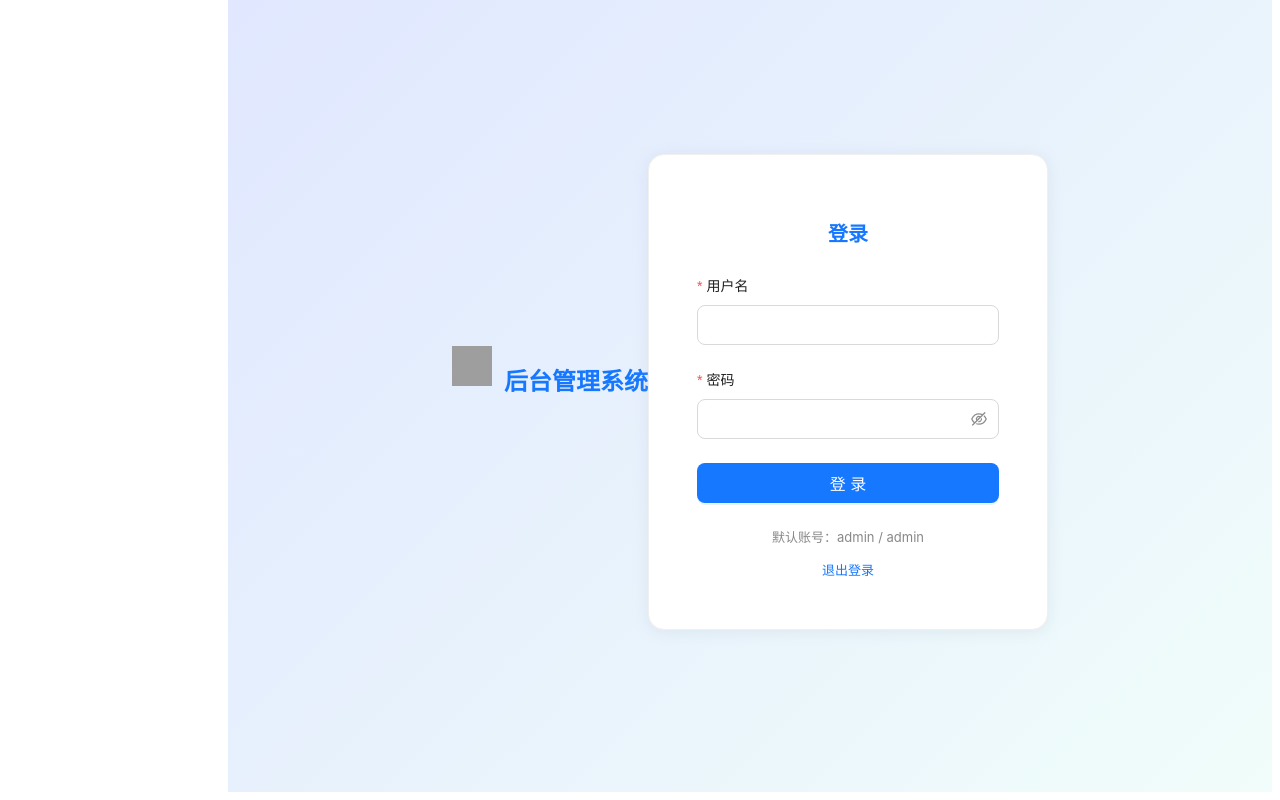
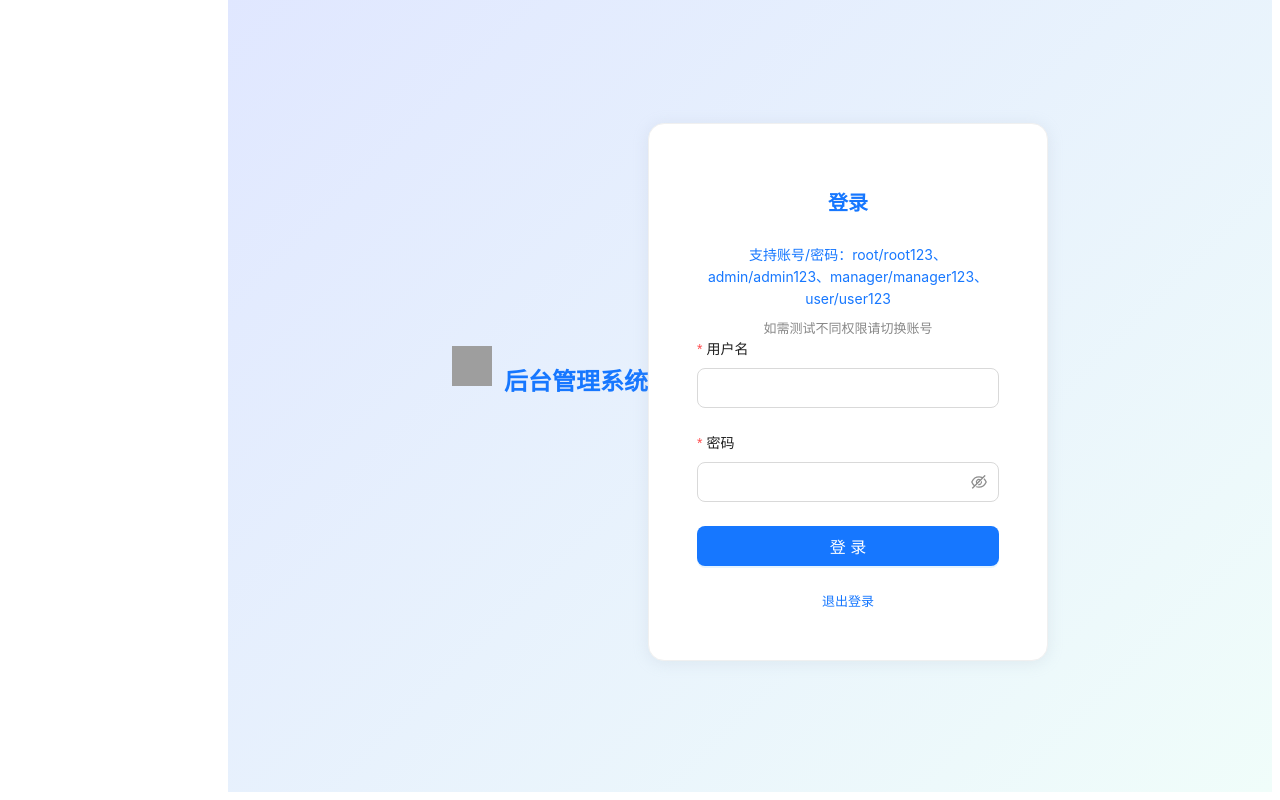
Before and after one commit to qiongqiongyuren/erp2.0, a Next.js app: page /admin/login in a window 1280 px wide. Shown: the part 816-1616 px from the top of the page. Built offline with nearby package versions, Linux system fonts and the light colour scheme; grey boxes are pictures that could not be loaded.

Commit message:
更新了功能 可以登陆了

```diff
--- a/app/admin/login/page.tsx
+++ b/app/admin/login/page.tsx
@@ -46,6 +46,10 @@ export default function AdminLogin() {
       </div>
       <Card style={{ width: 400, boxShadow: "0 2px 16px #a0aec033", borderRadius: 16, padding: 24 }}>
         <h2 style={{ textAlign: "center", color: "#1677ff", marginBottom: 24, fontSize: 20 }}>登录</h2>
+        <div style={{ color: '#1677ff', fontSize: 14, textAlign: 'center', marginBottom: 8 }}>
+          支持账号/密码：root/root123、admin/admin123、manager/manager123、user/user123
+        </div>
+        <div style={{ color: '#888', fontSize: 13, textAlign: 'center' }}>如需测试不同权限请切换账号</div>
         <Form layout="vertical" onFinish={onFinish} autoComplete="off">
           <Form.Item name="username" label="用户名" rules={[{ required: true, message: "请输入用户名" }]}> <Input size="large" style={{ borderRadius: 8, height: 40 }} /> </Form.Item>
           <Form.Item name="password" label="密码" rules={[{ required: true, message: "请输入密码" }]}> <Input.Password size="large" style={{ borderRadius: 8, height: 40 }} /> </Form.Item>
@@ -55,7 +59,6 @@ export default function AdminLogin() {
             </Button>
           </Form.Item>
         </Form>
-        <div style={{ color: '#888', fontSize: 13, textAlign: 'center' }}>默认账号：admin / admin</div>
         <div style={{ textAlign: 'center', marginTop: 12 }}>
           <button
             onClick={() => {
```
